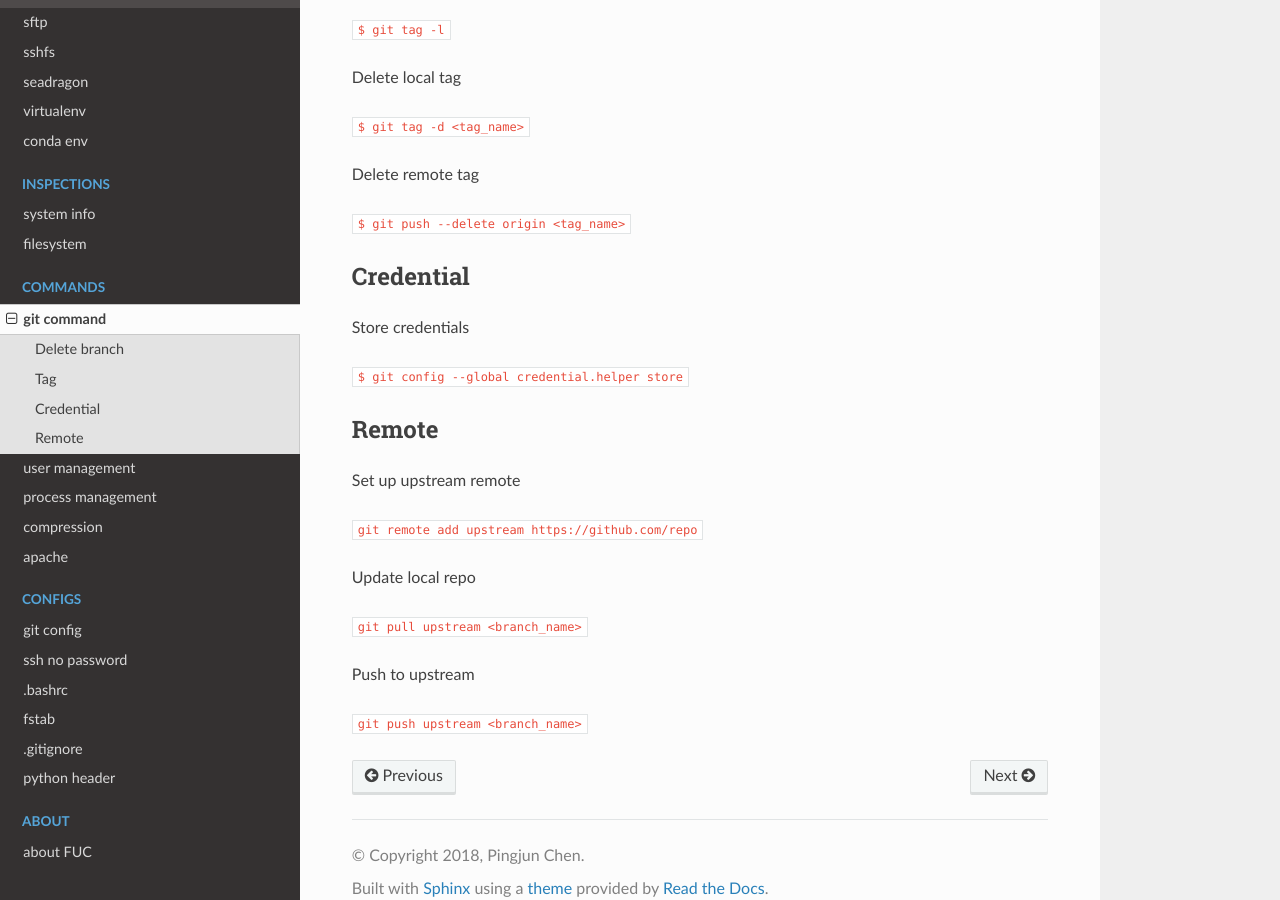
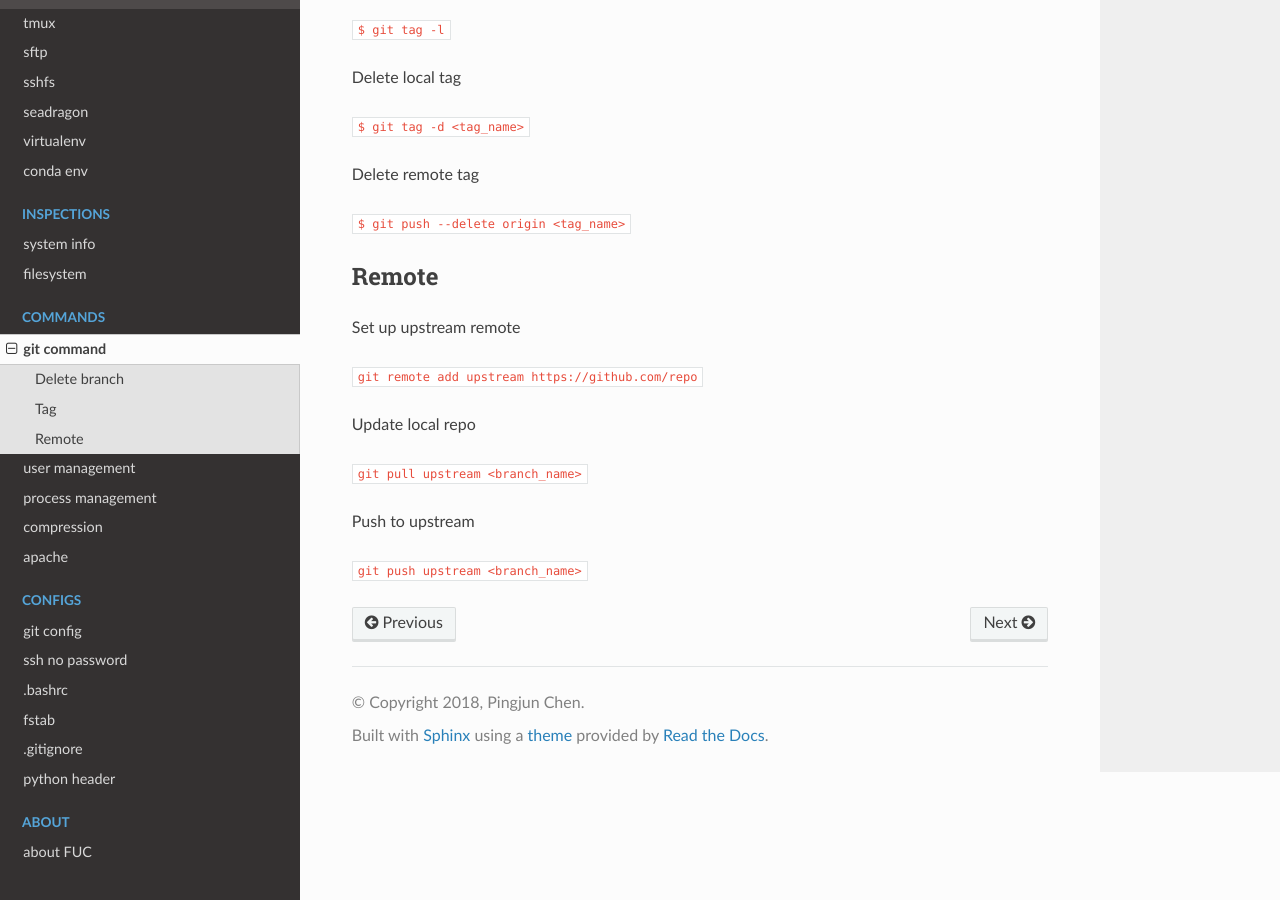
Before and after one commit to PingjunChen/FUC, a Sphinx documentation site: the page built from docs/gitcmd.rst, in a window 1280 px wide and 900 px high, scrolled down 594 px. Built offline with Sphinx 7.4.7 and the Read the Docs theme 2.0.0, drawn with Linux system fonts in a browser that asks for light colours.

Commit message:
udpate gitcmd

```diff
--- a/docs/gitcmd.rst
+++ b/docs/gitcmd.rst
@@ -32,14 +32,6 @@ Delete remote tag
 :code:`$ git push --delete origin <tag_name>`
 
 
-Credential
---------
-
-Store credentials
-
-:code:`$ git config --global credential.helper store`
-
-
 Remote
 --------
 
```
